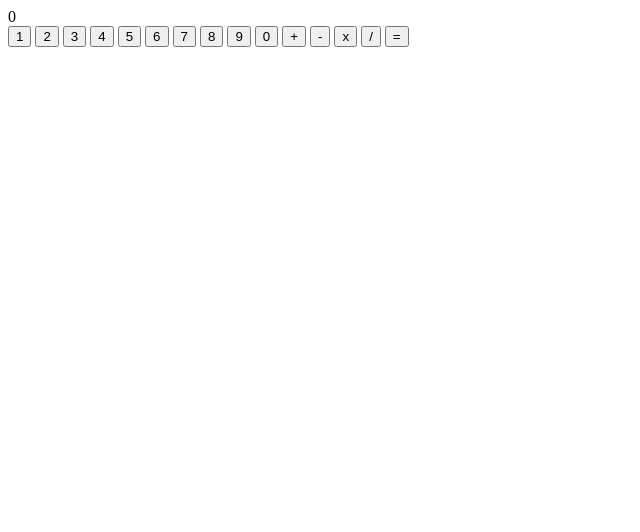
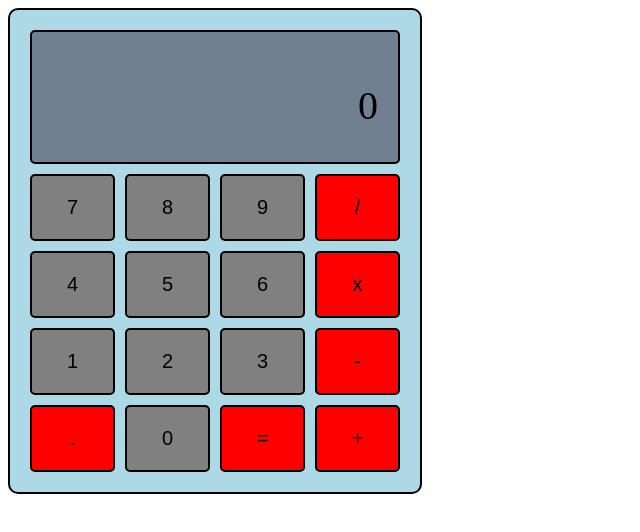
Before and after one commit to TeiQn/calculator, a plain HTML site: page index.html in a window 1280 px wide. Shown: the whole page, without its empty margins (0-640 px from the left). Drawn offline with Linux system fonts and the light colour scheme.

Commit message:
added basic css

```diff
--- a/index.html
+++ b/index.html
@@ -5,6 +5,7 @@
     <meta http-equiv="X-UA-Compatible" content="IE=edge">
     <meta name="viewport" content="width=device-width, initial-scale=1.0">
     <title>Calculator</title>
+    <link rel="stylesheet" href="style.css" />
 </head>
 <body>
     <div class = "calculator">
@@ -12,22 +13,24 @@
             <div id = "last-op"></div>
             <div id = "current-op">0</div>
         </div>
-        <button id = "num" data-number>1</button>
-        <button id = "num" data-number>2</button>
-        <button id = "num" data-number>3</button>
-        <button id = "num" data-number>4</button>
-        <button id = "num" data-number>5</button>
-        <button id = "num" data-number>6</button>
-        <button id = "num" data-number>7</button>
-        <button id = "num" data-number>8</button>
-        <button id = "num" data-number>9</button>
-        <button id = "num" data-number>0</button>
-        <button class = "operate" id = "add" data-operator>+</button>
-        <button class = "operate" id = "sub" data-operator>-</button>
-        <button class = "operate" id = "mult" data-operator>x</button>
-        <button class = "operate" id = "div" data-operator>/</button>
-        <button id = "eqa">=</button>
-        <output name = "ans"></output>
+        <div class = "buttons">
+            <button id = "num" data-number>7</button>
+            <button id = "num" data-number>8</button>
+            <button id = "num" data-number>9</button>
+            <button class = "operate" id = "div" data-operator>/</button>
+            <button id = "num" data-number>4</button>
+            <button id = "num" data-number>5</button>
+            <button id = "num" data-number>6</button>
+            <button class = "operate" id = "mult" data-operator>x</button>
+            <button id = "num" data-number>1</button>
+            <button id = "num" data-number>2</button>
+            <button id = "num" data-number>3</button>
+            <button class = "operate" id = "sub" data-operator>-</button>
+            <button id = "dec">.</button>
+            <button id = "num" data-number>0</button>
+            <button id = "eqa">=</button>
+            <button class = "operate" id = "add" data-operator>+</button>
+        </div>
         <script src="script.js" defer></script>
     </div>
 </body>
--- a/style.css
+++ b/style.css
@@ -0,0 +1,66 @@
+.calculator {
+    display: flex;
+    width: 370px;
+    flex-direction: column;
+    background-color: lightblue;
+    border-radius: 10px;
+    padding: 20px;
+    border: 2px black solid;
+}
+
+.screen {
+    background-color: slategray;
+    border: 2px black solid;
+    padding: 10px 20px;
+    border-radius: 5px;
+    margin-bottom: 10px;
+    text-align: right;
+}
+
+#last-op {
+    min-height: 40px;
+    font-size: 20px;
+}
+
+#current-op {
+    min-height: 70px;
+    font-size: 40px;
+}
+
+.buttons {
+    display: grid;
+    grid-template-columns: repeat(4, 1fr);
+    grid-gap: 10px;
+}
+
+#num {
+    padding: 20px;
+    border: 2px black solid;
+    background-color: gray;
+    font-size: 20px;
+    border-radius: 5px;
+}
+
+.operate {
+    padding: 20px;
+    border: 2px black solid;
+    background-color: red;
+    font-size: 20px;
+    border-radius: 5px;
+}
+
+#dec {
+    padding: 20px;
+    border: 2px black solid;
+    background-color: red;
+    font-size: 20px;
+    border-radius: 5px;
+}
+
+#eqa {
+    padding: 20px;
+    border: 2px black solid;
+    background-color: red;
+    font-size: 20px;
+    border-radius: 5px;
+}
```
